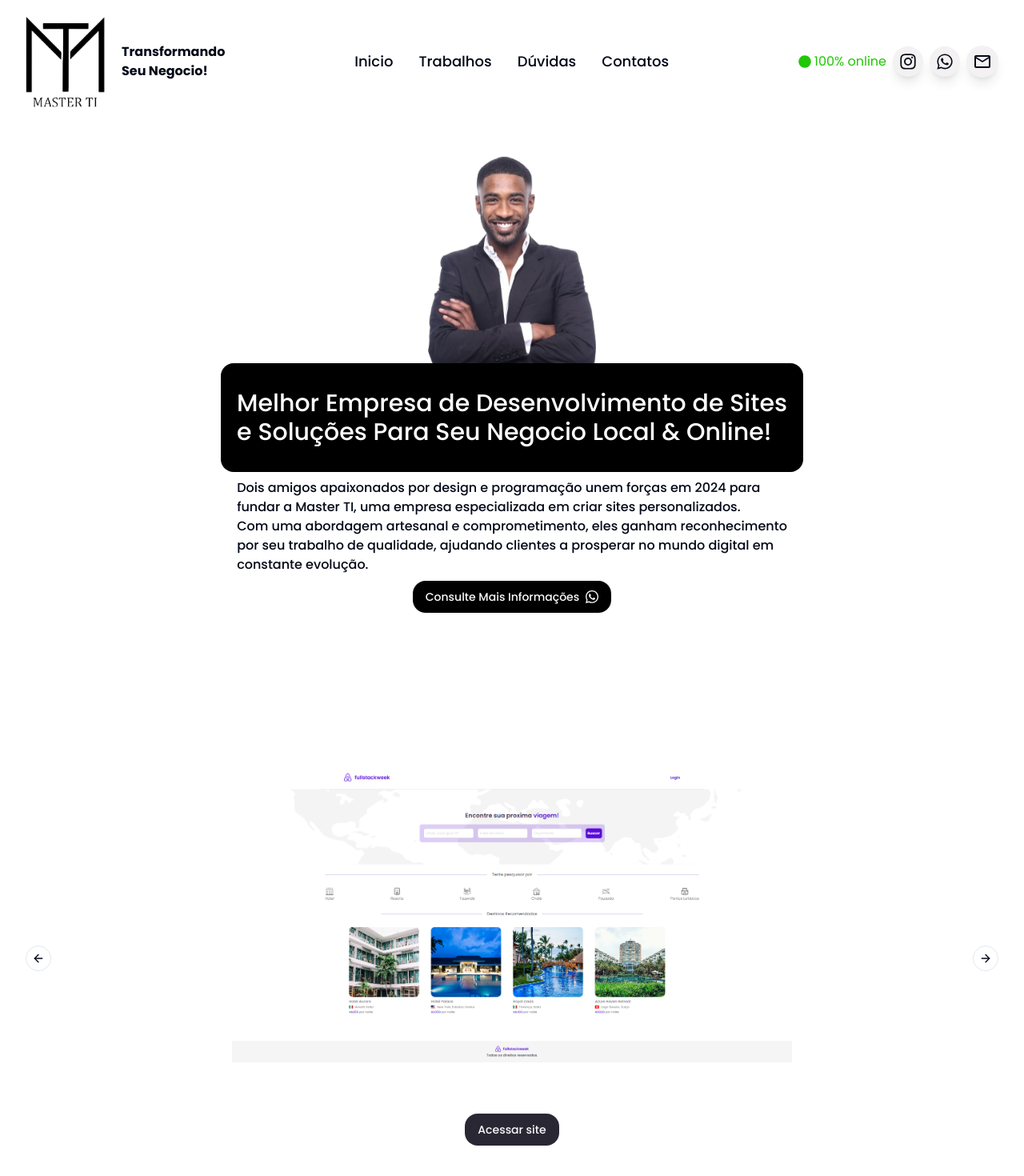
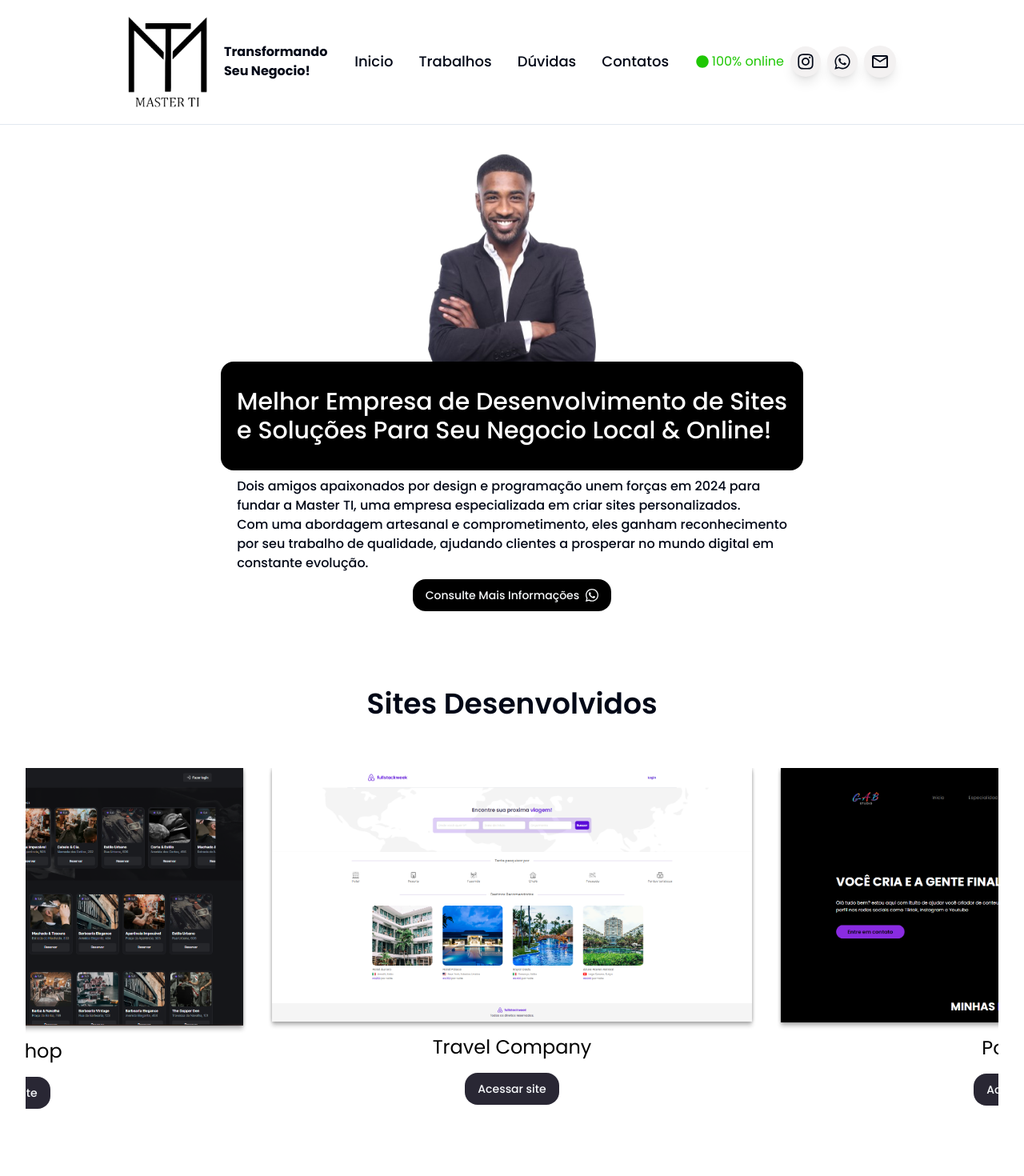
Before and after one commit to ayranoliveira1/master-ti, a Next.js app: page / in a window 1280 px wide. Shown: the top 1470 px of the page at 80% size. Built offline with nearby package versions, Linux system fonts and the light colour scheme.

Commit message:
Reafctor: add spacing and correct image widths

```diff
--- a/app/components/card-Item.tsx
+++ b/app/components/card-Item.tsx
@@ -11,15 +11,17 @@ interface CardItemProps {
 const CardItem = ({ name, Imagem, link }: CardItemProps) => {
    return (
       <div className="flex flex-col items-center gap-4">
+         <div>
             <Image
                src={Imagem}
                alt="Barber Shop"
                width={700}
                height={700}
-            className="object-cover"
+               className="object-cover shadow-full"
             />
+         </div>
 
-         <h1 className="text-white text-2xl">{name}</h1>
+         <h1 className="text-2xl text-black">{name}</h1>
 
          <Link href={link} target="_blank">
             <Button className="bg-[#292734] rounded-2xl">Acessar site</Button>
--- a/app/components/card-site.tsx
+++ b/app/components/card-site.tsx
@@ -17,12 +17,15 @@ const CardSites = () => {
 
    return (
       <div className="flex flex-col items-center gap-5 justify-center">
-         <h1 className="text-white text-3xl mb-10">Sites Desenvolvidos</h1>
+         <h1 className="text-4xl font-semibold mb-10">Sites Desenvolvidos</h1>
 
-         <Carousel plugins={[plugin.current]}>
-            <CarouselContent>
+         <Carousel plugins={[plugin.current]} className="w-full">
+            <CarouselContent className="gap-5">
                {sites.map((site) => (
-                  <CarouselItem key={site.name} className="max-h-[480px]">
+                  <CarouselItem
+                     key={site.name}
+                     className="max-h-[500px] basis-1/2"
+                  >
                      <CardItem
                         name={site.name}
                         Imagem={site.Image}
@@ -31,8 +34,6 @@ const CardSites = () => {
                   </CarouselItem>
                ))}
             </CarouselContent>
-            <CarouselPrevious />
-            <CarouselNext />
          </Carousel>
       </div>
    );
--- a/app/globals.css
+++ b/app/globals.css
@@ -74,3 +74,8 @@
       @apply bg-white text-foreground;
    }
 }
+
+.shadow-full {
+   box-shadow: -0.5px 0 5px rgba(0, 0, 0, 0.2), -0.5px 0 5px rgba(0, 0, 0, 0.2),
+      0 5px 5px rgba(0, 0, 0, 0.2);
+}
--- a/app/page.tsx
+++ b/app/page.tsx
@@ -8,15 +8,15 @@ import Start from "@/app/components/start";
 export default function Home() {
    return (
       <>
-         <div className="py-5 container mx-auto">
+         <div className="py-5 w-full fixed top-0 px-40 bg-white z-50 border-b border[0.2px]">
             <Header />
          </div>
 
-         <div className="py-10 container px-20">
+         <div className="pb-10 pt-48 container px-20">
             <Start />
          </div>
 
-         <div id="works" className="py-14 container px-20">
+         <div id="works" className="py-14 container mx-auto">
             <CardSites />
          </div>
 
```
Lines whose indentation alone changed are shown as unchanged.
